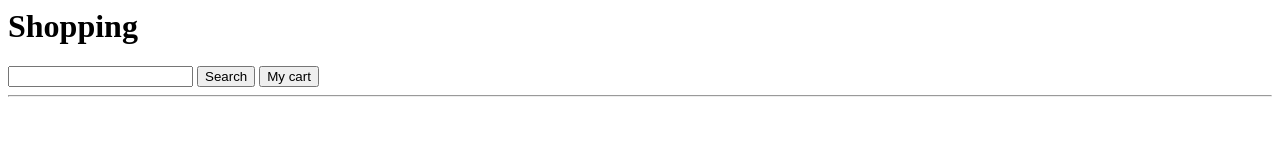
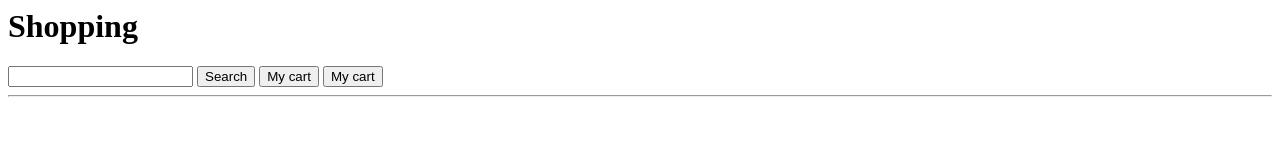
Before and after one commit to rajyashreechaturvedi/Angular-Nagarro, a website: page public/Shopping.html in a window 1280 px wide. Drawn offline with nearby package versions, Linux system fonts and the light colour scheme; no server answers.

Commit message:
Update Shopping.html

```diff
--- a/public/Shopping.html
+++ b/public/Shopping.html
@@ -8,7 +8,8 @@
         <h1>Shopping</h1>
         <input type="text" id="searchbox">
         <button type="button" id="search">Search</button>
-        <button type="button" name="cart" id="goto_cart">My cart</button><br><hr>
+        <button type="button" name="cart" id="goto_cart">My cart</button>
+        <button type="button" name="logout" id="logout">My cart</button><br><hr>
         <table style="width:100%" id="productlist"></table>
     </body>
 </html>
```
